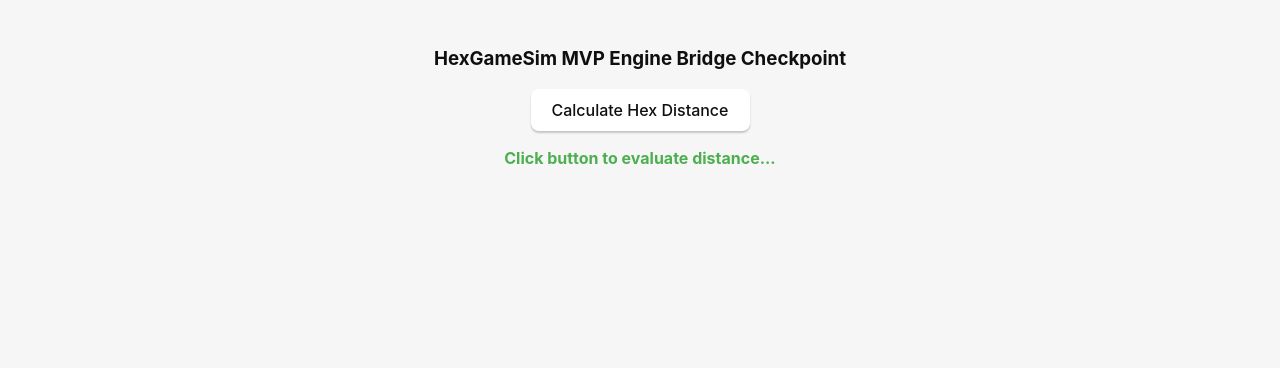
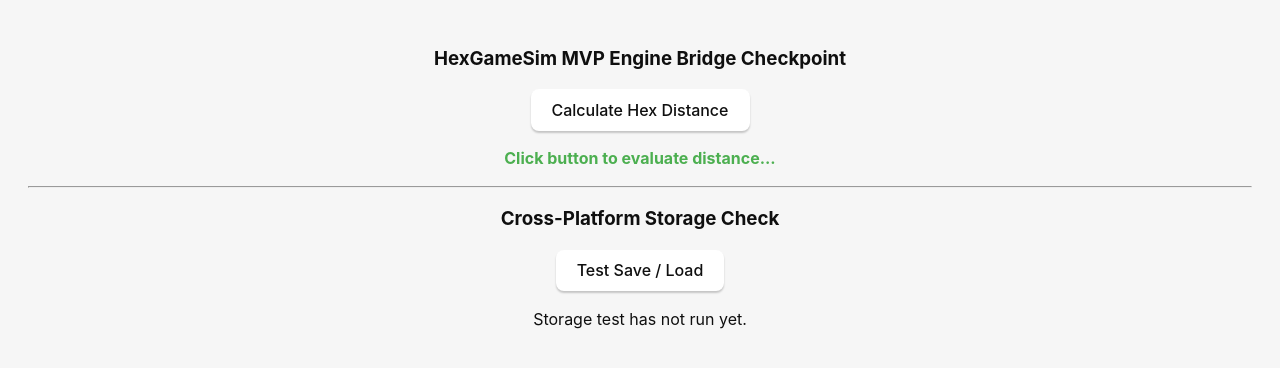
Before and after one commit to Dissolutio/HGSproto, a React (Vite) app in the folder client/: page / in a window 1280 px wide. Shown: the top 368 px of the page. Built offline with nearby package versions, Linux system fonts and the light colour scheme.

Commit message:
test local storage on web/desktop/android, it worked

```diff
--- a/client/src/App.tsx
+++ b/client/src/App.tsx
@@ -1,14 +1,44 @@
 import { useState } from "react";
 import "./App.css";
 import { calculateHexDistance } from "./services/engine";
+import { loadUserData, saveUserData } from "./services/storage";
 
 function App() {
   const [output, setOutput] = useState<string>('Click button to evaluate distance...');
+  const [storageOutput, setStorageOutput] = useState<string>('Storage test has not run yet.');
+  const [isTestingStorage, setIsTestingStorage] = useState(false);
 
   const handleTestTrigger = async () => {
     // Call the wrapper. The engine.ts file figures out the platform physics automatically.
     const result = await calculateHexDistance(0, 1, 2, 3);
     setOutput(result);
+  };
+
+  const handleStorageTest = async () => {
+    setIsTestingStorage(true);
+    setStorageOutput('Saving and loading test data...');
+
+    try {
+      const key = 'hexgamesim-storage-test';
+      const testData = {
+        message: 'Storage round-trip works',
+        timestamp: new Date().toISOString(),
+      };
+
+      await saveUserData(key, testData);
+      const loadedData = await loadUserData(key);
+      const passed = JSON.stringify(loadedData) === JSON.stringify(testData);
+
+      setStorageOutput(
+        passed
+          ? `PASS: saved and loaded ${JSON.stringify(loadedData)}`
+          : `FAIL: expected ${JSON.stringify(testData)}, received ${JSON.stringify(loadedData)}`,
+      );
+    } catch (error) {
+      setStorageOutput(`ERROR: ${error instanceof Error ? error.message : String(error)}`);
+    } finally {
+      setIsTestingStorage(false);
+    }
   };
 
   return (
@@ -18,6 +48,12 @@ function App() {
         Calculate Hex Distance
       </button>
       <p style={{ marginTop: '15px', fontWeight: 'bold', color: '#4caf50' }}>{output}</p>
+      <hr />
+      <h3>Cross-Platform Storage Check</h3>
+      <button onClick={handleStorageTest} disabled={isTestingStorage}>
+        {isTestingStorage ? 'Testing Storage...' : 'Test Save / Load'}
+      </button>
+      <p aria-live="polite">{storageOutput}</p>
     </div>
   );
 }
```
